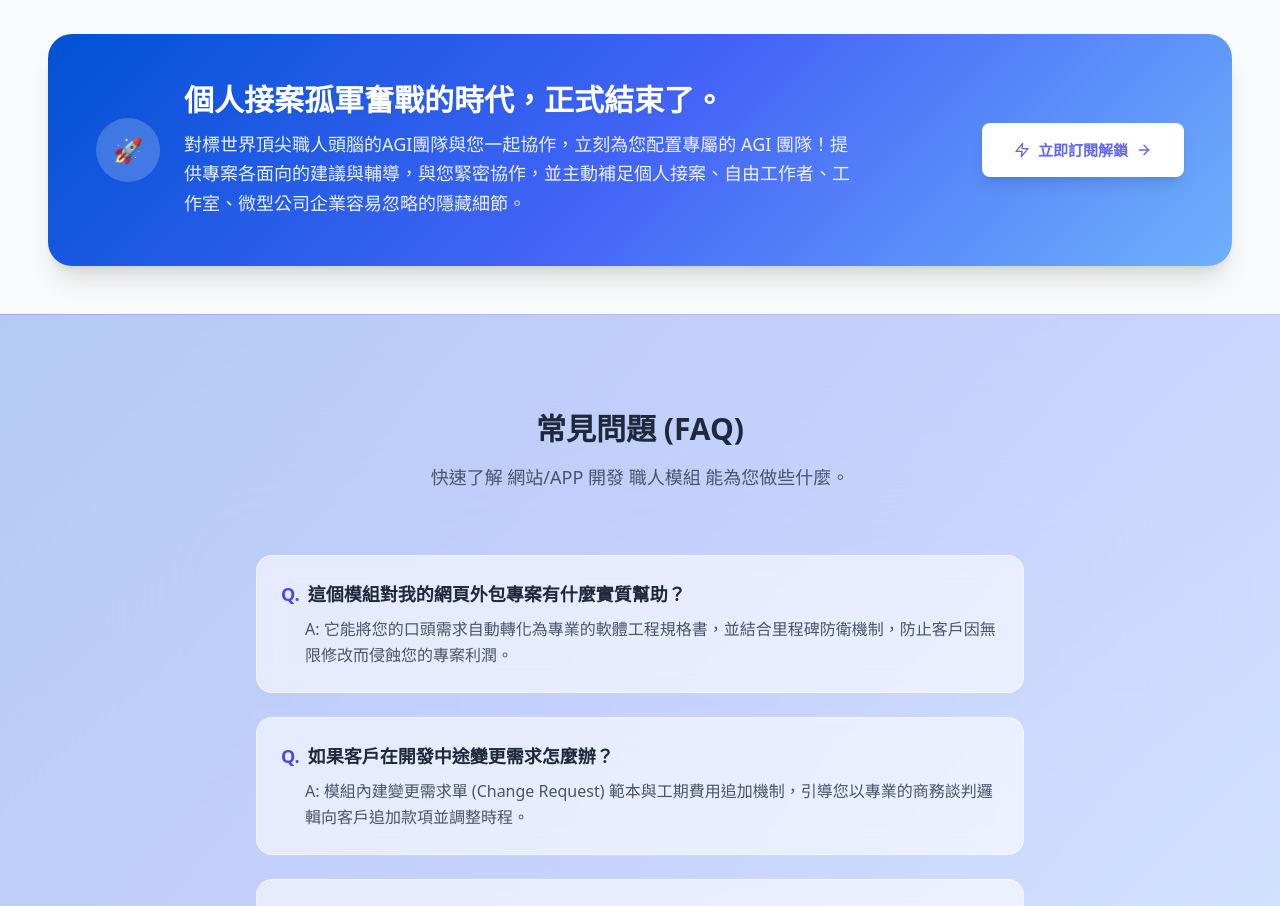
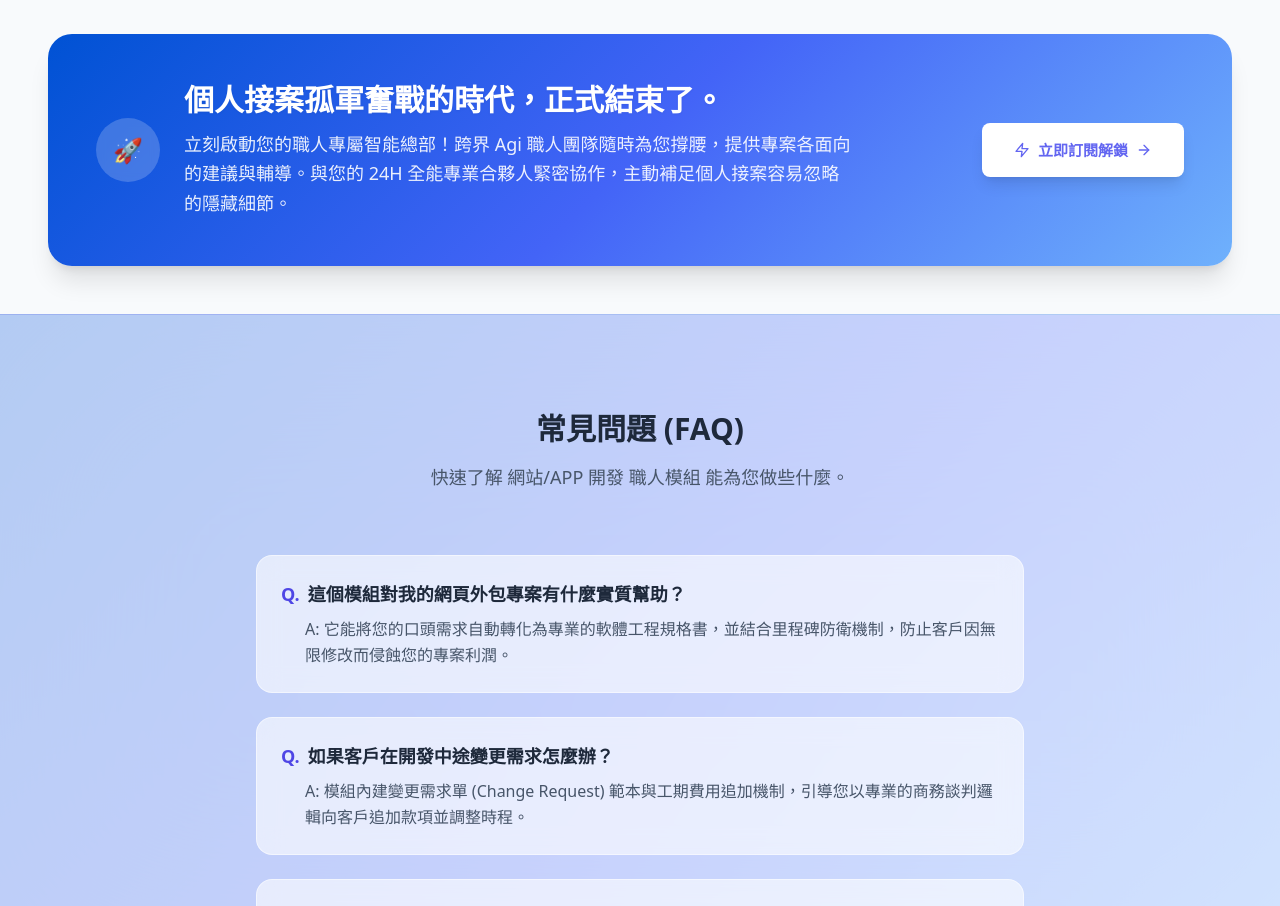
Before and after one commit to ivanlai33-del/aim-pro, a Next.js app: page /personas/web_development in a window 1280 px wide. Shown: the part 2140-3046 px from the top of the page. Built offline with nearby package versions, Linux system fonts and the light colour scheme; no server answers.

Commit message:
chore(persona): apply new copywriting direction to persona landing pages

```diff
--- a/src/app/personas/[id]/page.tsx
+++ b/src/app/personas/[id]/page.tsx
@@ -288,11 +288,11 @@ export default function PersonaPage({ params }: { params: { id: string } }) {
                             </h1>
 
                             <h2 className="text-2xl lg:text-3xl font-bold text-white mb-6 tracking-wide drop-shadow-sm">
-                                {landingData.heroSubtitle || '你的專屬 AGI 幕僚：極速完成提案、報價與合約，不再孤軍奮戰'}
+                                {landingData.heroSubtitle || '職人專屬的智能總部：最小規模，最強產能'}
                             </h2>
 
                             <p className="text-white/90 text-lg leading-relaxed font-medium mb-10 max-w-xl">
-                                {landingData.heroDescription || mod.tagline || '告別過去繁瑣的傳統流程，擁抱 AGI 帶來的指數級效率。讓懂法務與財務的 AGI 辦公室成為您最堅強的後盾，專注於您的核心專業。'}
+                                {landingData.heroDescription || mod.tagline || '跨界 Agi 職人團隊為您撐腰，告別單打獨鬥！讓懂法務與財務的 24H 全能專業合夥人成為您最堅強的後盾，專注於您的核心專業。'}
                             </p>
 
                             <div className="flex flex-col sm:flex-row items-center gap-4">
@@ -519,7 +519,7 @@ export default function PersonaPage({ params }: { params: { id: string } }) {
                             <div className="text-white text-center md:text-left max-w-2xl">
                                 <h2 className="text-2xl lg:text-3xl font-black mb-3 drop-shadow-sm">個人接案孤軍奮戰的時代，正式結束了。</h2>
                                 <p className="text-white/90 font-medium text-lg leading-relaxed">
-                                    對標世界頂尖職人頭腦的AGI團隊與您一起協作，立刻為您配置專屬的 AGI 團隊！提供專案各面向的建議與輔導，與您緊密協作，並主動補足個人接案、自由工作者、工作室、微型公司企業容易忽略的隱藏細節。
+                                    立刻啟動您的職人專屬智能總部！跨界 Agi 職人團隊隨時為您撐腰，提供專案各面向的建議與輔導。與您的 24H 全能專業合夥人緊密協作，主動補足個人接案容易忽略的隱藏細節。
                                 </p>
                             </div>
                         </div>
```
